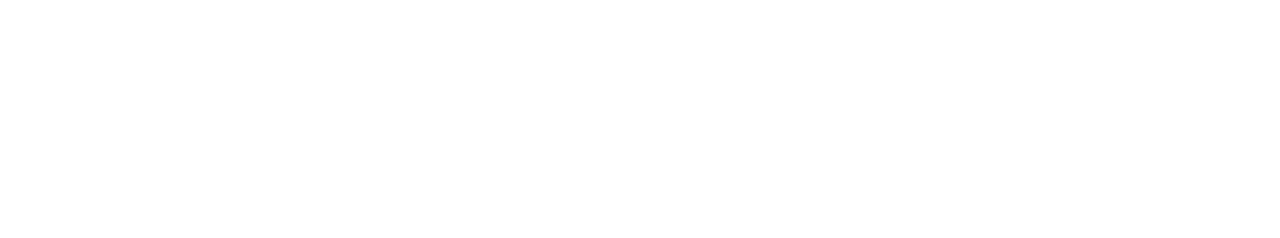
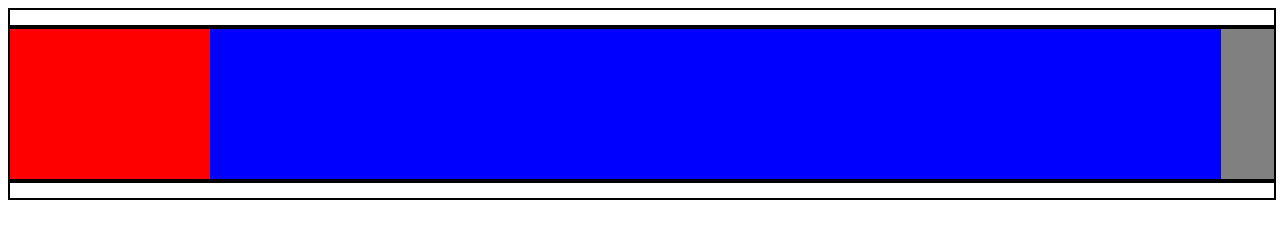
Before and after one commit to vlasiuk-andrii/HTML-CSS_task1, a plain HTML site: page index.html in a window 1280 px wide. Drawn offline with Linux system fonts and the light colour scheme.

Commit message:
basic work with div's

```diff
--- a/index.html
+++ b/index.html
@@ -15,5 +15,22 @@
 
 <body>
 
+
+
+<div class="block" id="header">
+</div>
+
+
+<div class="block" id="main">
+<div id="left"></div>
+<div id="middle"></div>
+<div id="right"></div>
+</div>
+
+
+<div class="block" id="footer">
+</div>
+
+
 </body>
 </html>
--- a/styles.css
+++ b/styles.css
@@ -0,0 +1,39 @@
+div.block {
+    /* border-radius: 25px; */
+	border: 2px solid black;
+    /* padding: 20px; */
+    width: 100%;
+
+}
+
+#header {
+	height: 15px;
+}
+
+#footer {
+	height: 15px;
+}
+
+#main {
+	height: 150px;
+}
+
+div.block div {
+	height:100%;
+}
+
+#left {
+background:red;
+width:200px;
+float:left;
+}
+
+#middle {
+background:blue;
+width:80%;
+float:left;
+}
+
+#right {
+background:gray;
+}
```
